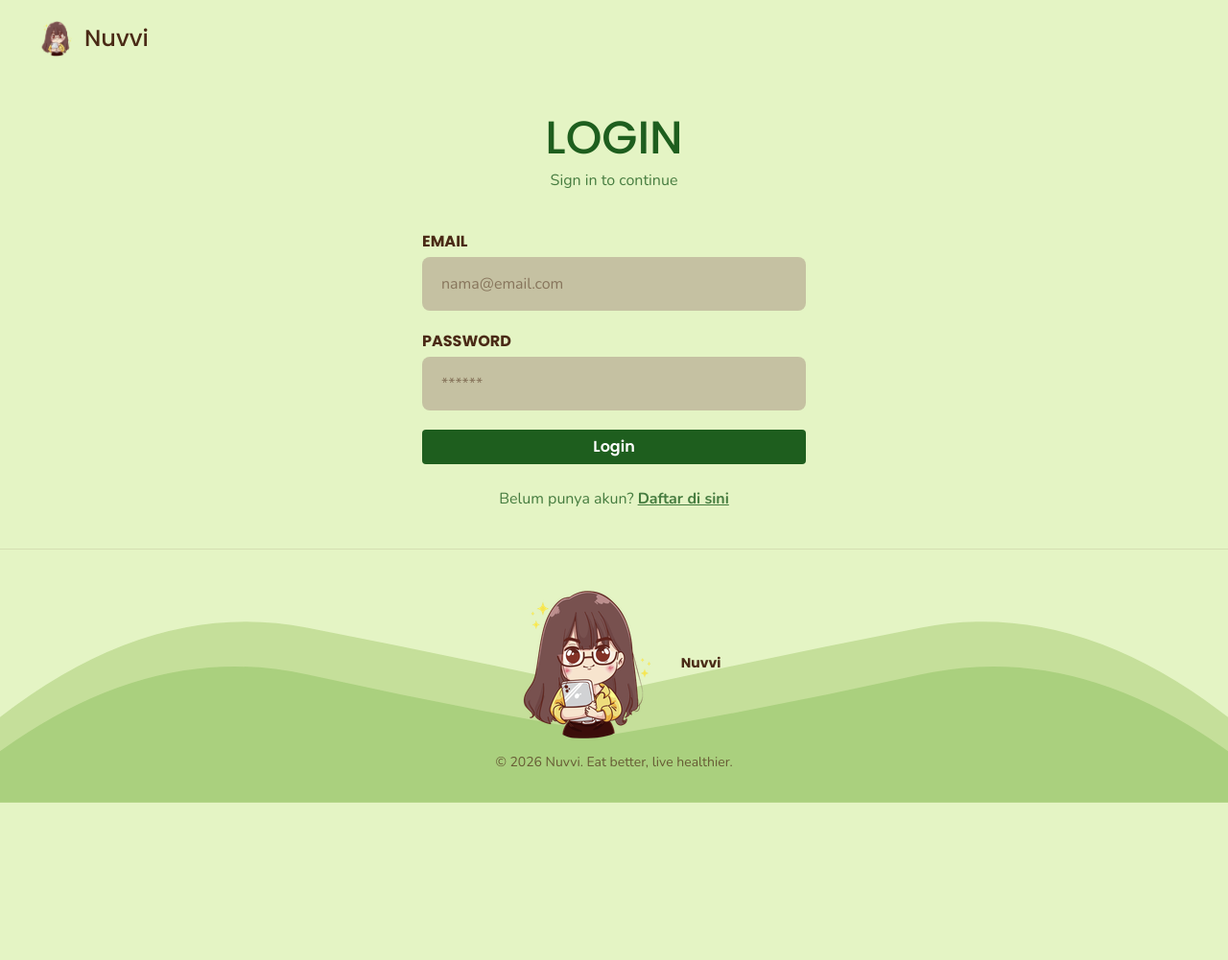
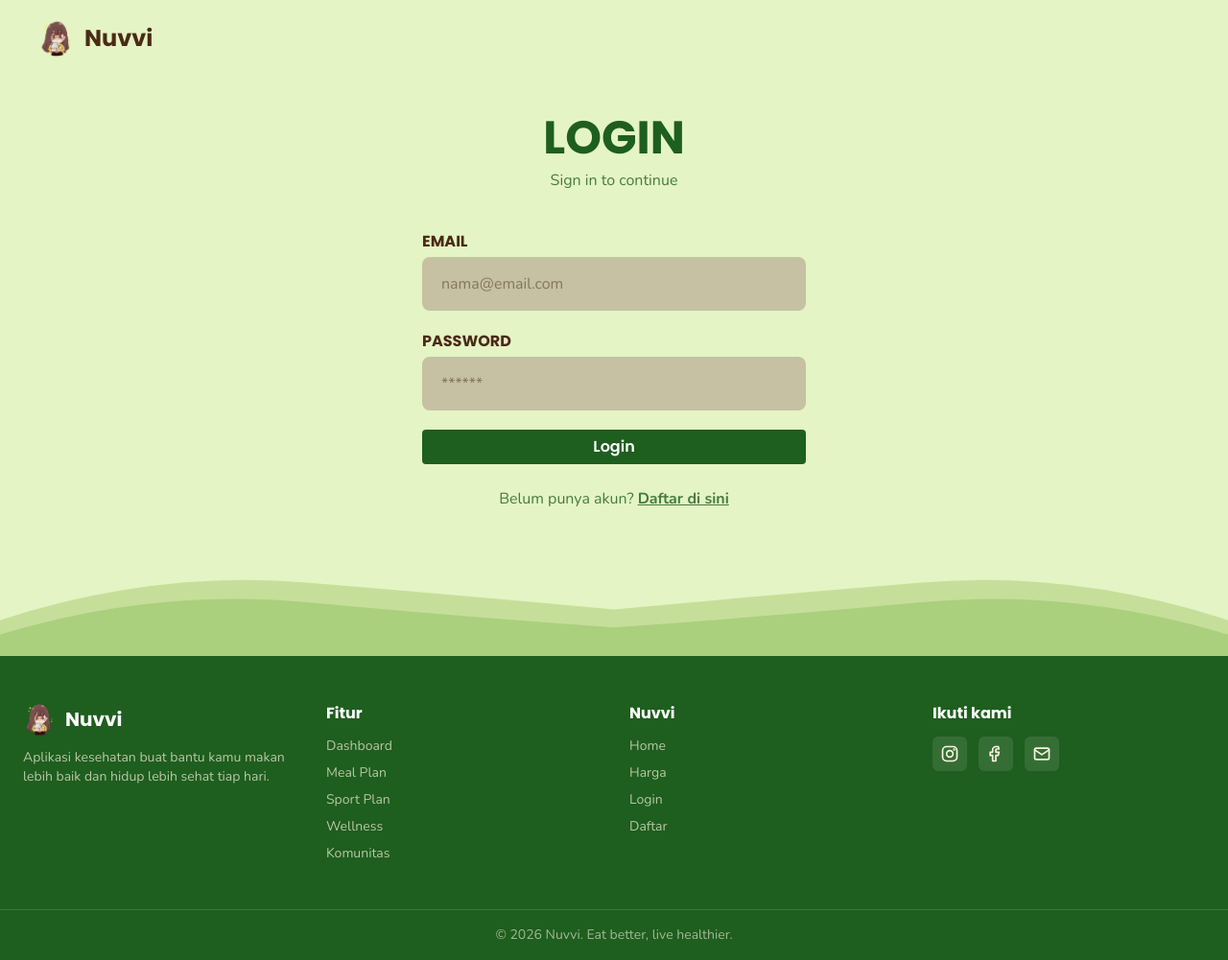
Before and after one commit to Putrikasidi/Nuvvi, a website: page login.html in a window 1280 px wide. Shown: the whole page at 96% size. Before the commit the page ends 837 px from the top, so only its background shows below. Drawn offline with nearby package versions, Linux system fonts and the light colour scheme.

Commit message:
fix(auth): visible footer + flex layout on login/register
Switch to a flex-column body (no overflow-hidden trap) so the footer is
always reachable; hills become a band above the shared footer placeholder.

Co-Authored-By: Claude Opus 4.8 (1M context) <noreply@anthropic.com>

```diff
--- a/login.html
+++ b/login.html
@@ -13,22 +13,16 @@
     />
     <link rel="stylesheet" href="assets/css/output.css" />
   </head>
-  <body class="relative min-h-screen overflow-hidden bg-leaf font-sans text-cocoa" data-page="login">
-    <!-- gelombang hijau: dua bukit dengan lembah di tengah, seperti desain -->
-    <svg class="pointer-events-none absolute inset-x-0 bottom-0 -z-0 w-full" viewBox="0 0 1440 300" preserveAspectRatio="none" aria-hidden="true">
-      <path fill="#BBD98C" fill-opacity="0.75" d="M0,300 L0,200 Q180,60 360,95 Q540,130 720,170 Q900,130 1080,95 Q1260,60 1440,200 L1440,300 Z" />
-      <path fill="#A6CE79" fill-opacity="0.85" d="M0,300 L0,240 Q180,110 360,150 Q540,190 720,220 Q900,190 1080,150 Q1260,110 1440,240 L1440,300 Z" />
-    </svg>
-
+  <body class="relative flex min-h-screen flex-col bg-leaf font-sans text-cocoa" data-page="login">
     <header class="relative z-10 flex items-center justify-between px-6 py-5 md:px-10">
       <a href="index.html" class="flex items-center gap-2">
         <img src="assets/img/logo.png" alt="Logo Nuvvi" class="h-10 w-10 rounded-full object-cover" />
-        <span class="font-display text-2xl font-extrabold">Nuvvi</span>
+        <span class="font-display text-2xl font-bold">Nuvvi</span>
       </a>
     </header>
 
-    <main class="relative z-10 mx-auto flex min-h-[70vh] max-w-md flex-col justify-center px-6 py-10">
-      <h1 class="text-center font-display text-5xl font-extrabold text-forest">LOGIN</h1>
+    <main class="relative z-10 mx-auto flex w-full max-w-md flex-1 flex-col justify-center px-6 py-10">
+      <h1 class="text-center font-display text-5xl font-bold text-forest">LOGIN</h1>
       <p class="mt-2 text-center text-forest/80">Sign in to continue</p>
 
       <form data-auth="login" class="mt-10 space-y-5">
@@ -49,15 +43,11 @@
       </p>
     </main>
 
-    <footer class="relative z-10 border-t border-cocoa/10 py-8 text-center text-sm text-cocoa/70">
-      <div class="mx-auto flex max-w-7xl flex-col items-center gap-2 px-4">
-        <div class="flex items-center gap-2">
-          <img src="assets/img/logo.png" alt="" class="h-7 w-7 rounded-full" />
-          <span class="font-display font-bold text-cocoa">Nuvvi</span>
-        </div>
-        <p>&copy; 2026 Nuvvi. Eat better, live healthier.</p>
-      </div>
-    </footer>
+    <svg class="block h-20 w-full sm:h-28" viewBox="0 0 1440 300" preserveAspectRatio="none" aria-hidden="true">
+      <path fill="#BBD98C" fill-opacity="0.75" d="M0,300 L0,200 Q180,60 360,95 Q540,130 720,170 Q900,130 1080,95 Q1260,60 1440,200 L1440,300 Z" />
+      <path fill="#A6CE79" fill-opacity="0.85" d="M0,300 L0,240 Q180,110 360,150 Q540,190 720,220 Q900,190 1080,150 Q1260,110 1440,240 L1440,300 Z" />
+    </svg>
+    <div data-site-footer></div>
 
     <script src="assets/js/storage.js"></script>
     <script src="assets/js/data.js"></script>
```
Also changed, not shown: register.html (+9 -19 lines).
